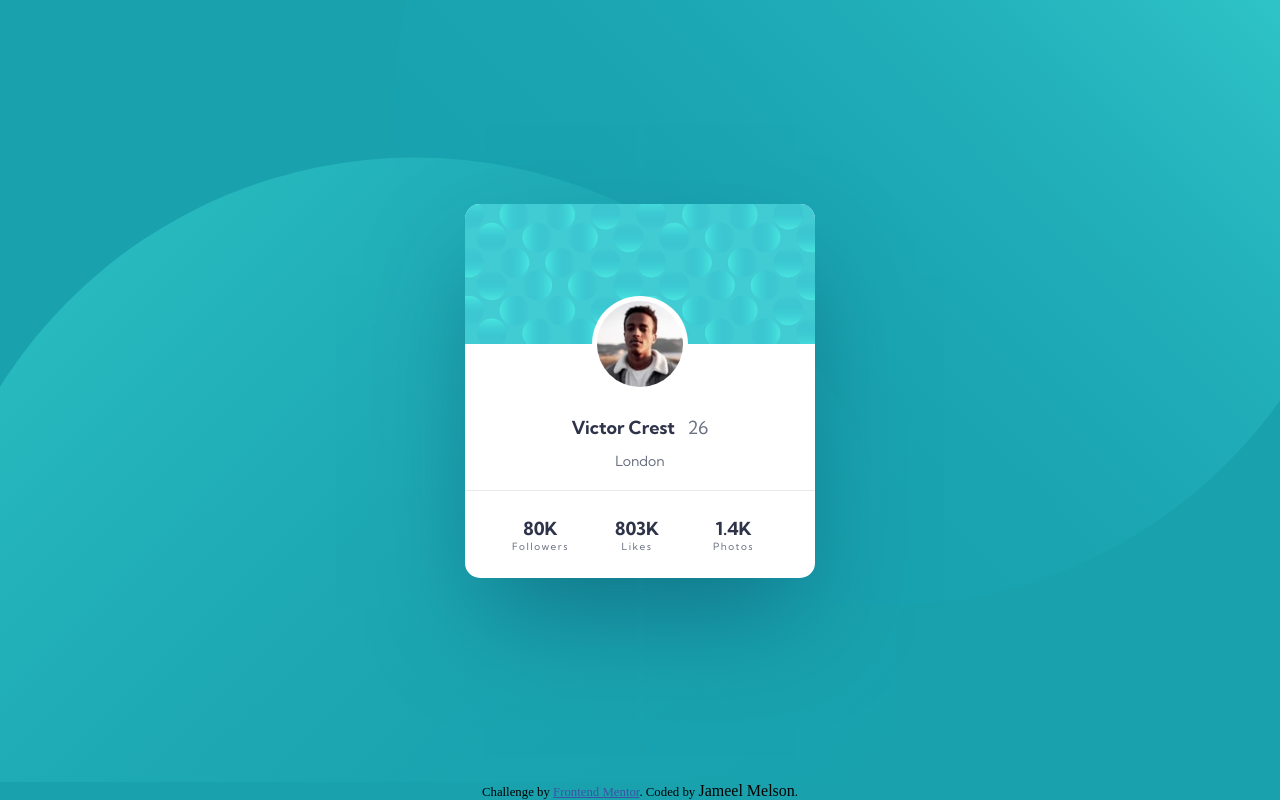
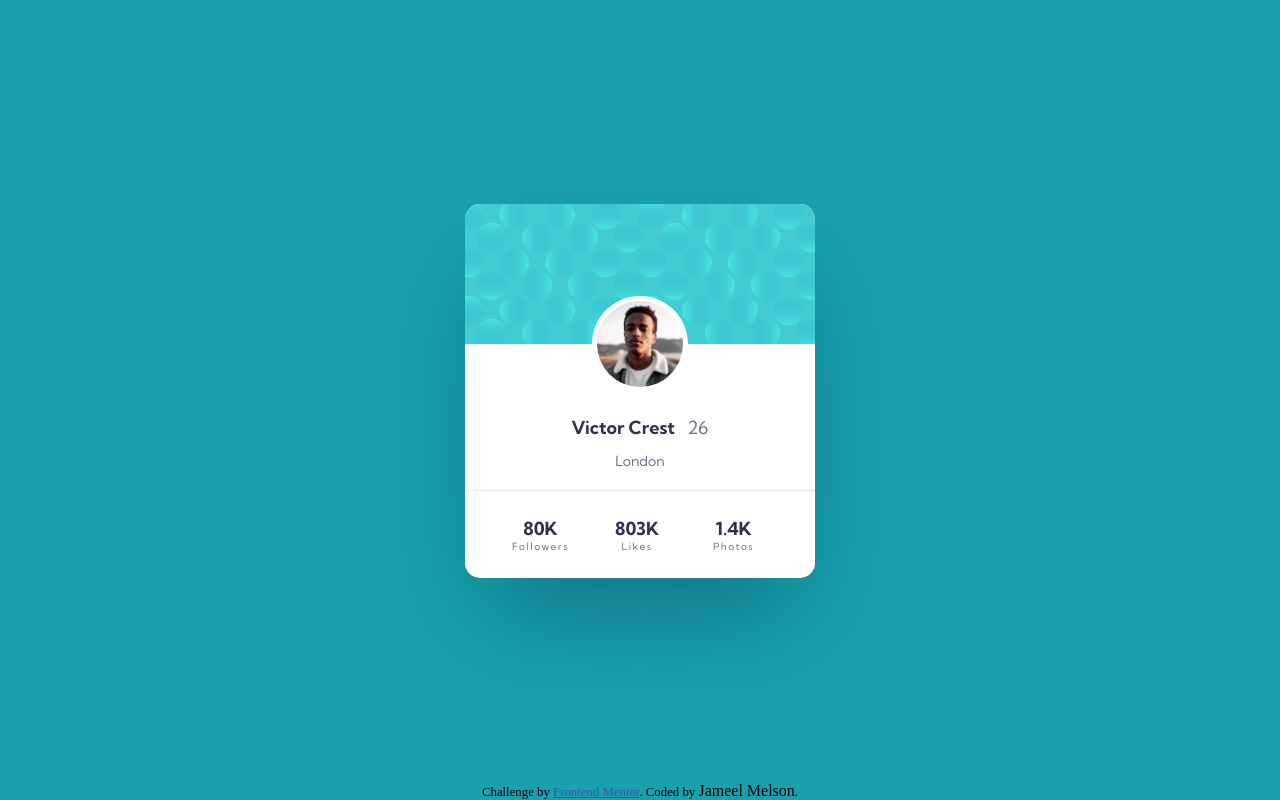
Before and after one commit to grainedhen1467/profile-card-component, a plain HTML site: page index.html in a window 1280 px wide. Drawn offline with Linux system fonts and the light colour scheme; a web font is replaced by a local one.

Commit message:
slight modification to bubbles

```diff
--- a/styles.css
+++ b/styles.css
@@ -24,19 +24,22 @@ body {
     justify-content: center;
     align-items: center;
     background-color: var(--dark-cyan);
-    background-image: url("images/bg-pattern-bottom.svg"),
-    url("images/bg-pattern-top.svg");
-    background-position: bottom 200% left 154%, top 155% right 170%;
+    background-image: url("images/bg-pattern-top.svg"),
+    url("images/bg-pattern-bottom.svg");
+    background-position: left -60% bottom -800%, right -50% top -950%;
     background-repeat: no-repeat;
 }
 
-.main__flexContainer {
-    background-color: var(--dark-cyan);
-    background-image: url("images/bg-pattern-bottom.svg"),
-    url("images/bg-pattern-top.svg");
-    background-position: left -25% top -80%, right -30% top 190%;
-    background-repeat: no-repeat;
+@media (max-width: 23.4375rem) {
+    .main__flexContainer {
+        background-color: var(--dark-cyan);
+        background-image: url("images/bg-pattern-top.svg"),
+        url("images/bg-pattern-bottom.svg");
+        background-position: bottom -120% left 130%, top -120% right 125%;
+        background-repeat: no-repeat;
+    }
 }
+
 
 .card {
     display: flex;
@@ -54,6 +57,7 @@ body {
     .card {
         width: 20.375rem;
         height: 23.375rem;
+        background-color: red;
     }
 
 }
```
